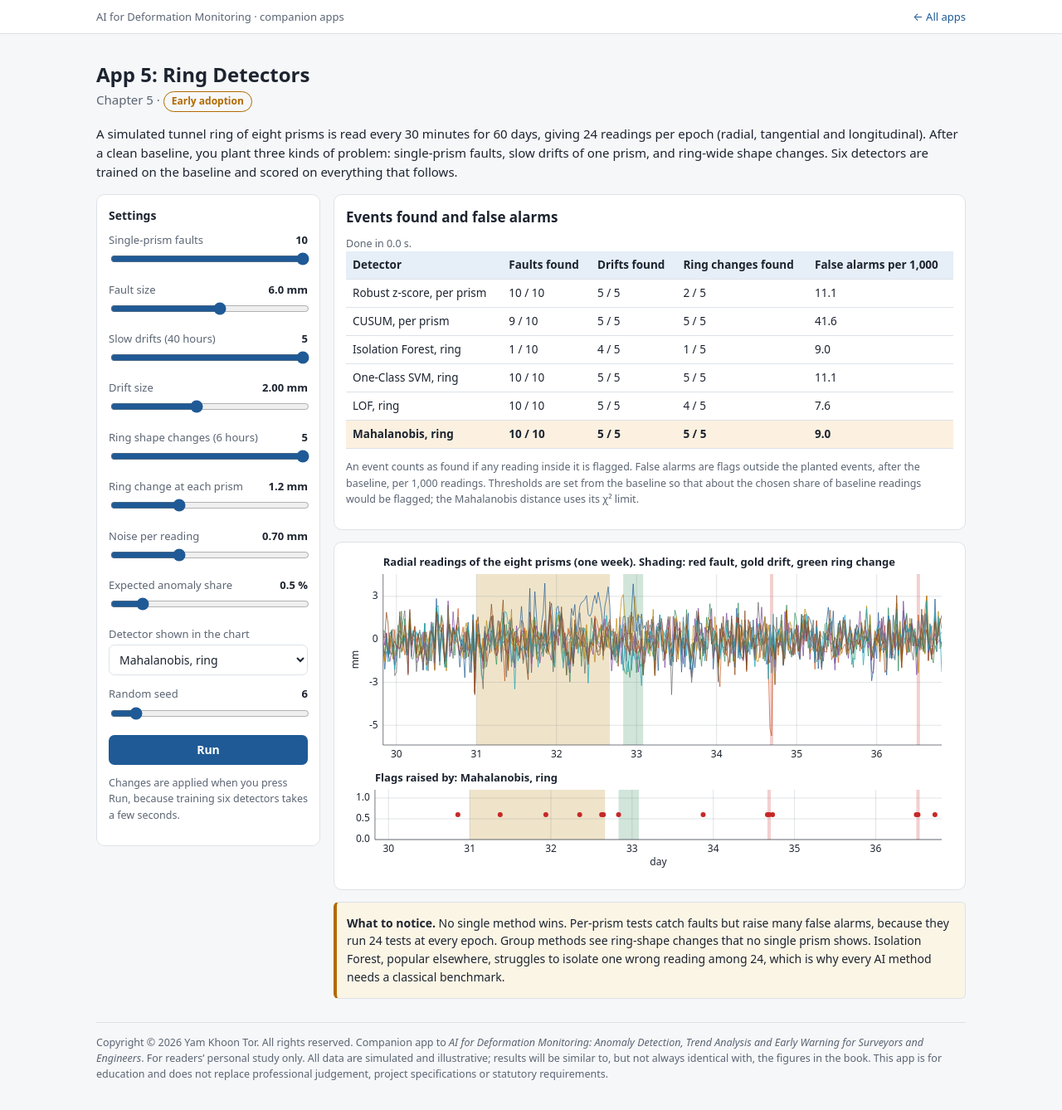
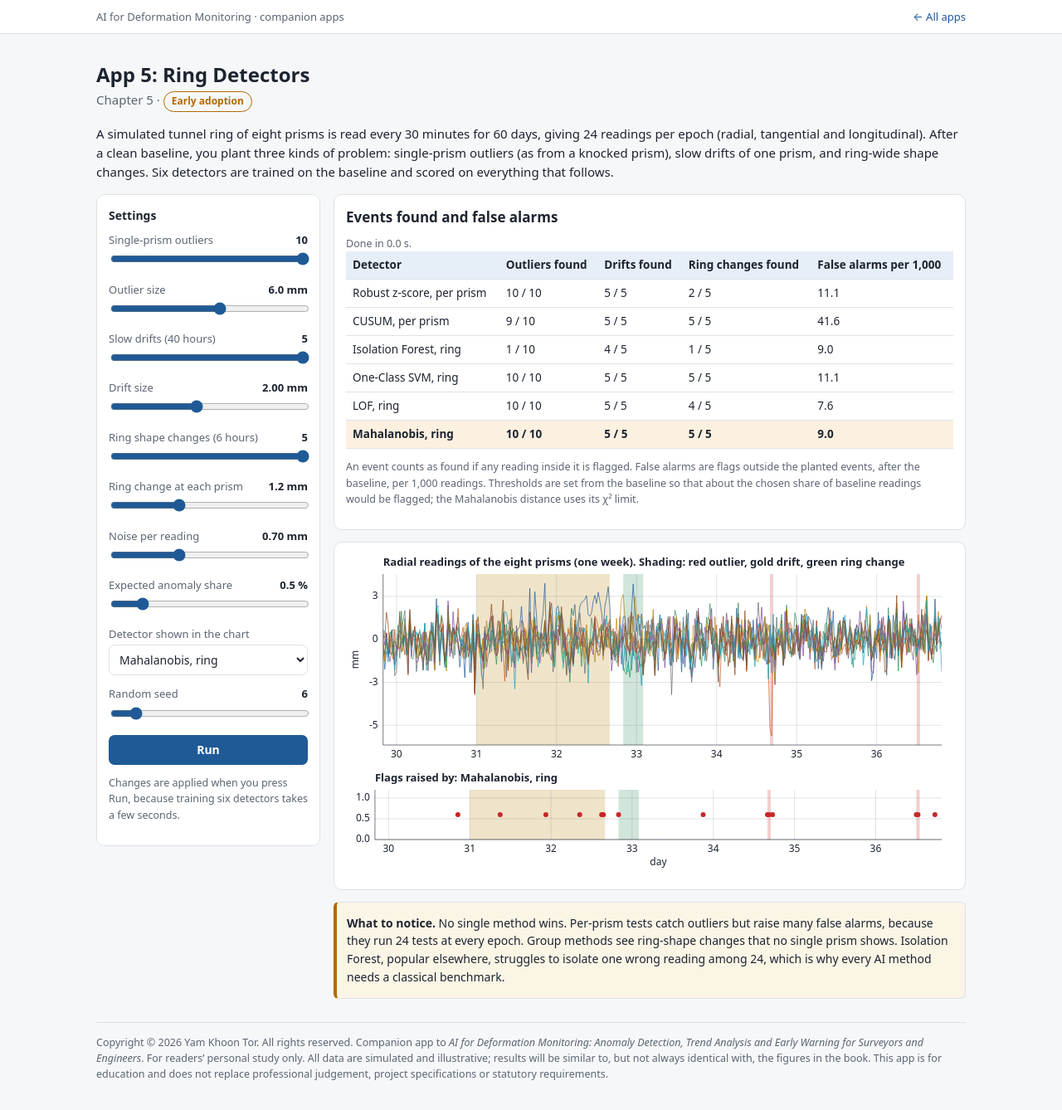
Before and after one commit to yamkhoontor/AIDeform, a plain HTML site: page apps/app05-ring-detectors.html in a window 1280 px wide. Shown: the whole page at 83% size. Drawn offline with Linux system fonts and the light colour scheme.

Commit message:
Add files via upload

```diff
--- a/apps/app05-ring-detectors.html
+++ b/apps/app05-ring-detectors.html
@@ -4,7 +4,7 @@
 <meta charset="utf-8">
 <meta name="viewport" content="width=device-width, initial-scale=1">
 <title>App 5: Ring Detectors | AI for Deformation Monitoring</title>
-<meta name="description" content="Plant faults, drifts and shape changes in a tunnel ring; compare six detectors.">
+<meta name="description" content="Plant outliers, drifts and shape changes in a tunnel ring; compare six detectors.">
 <link rel="stylesheet" href="../assets/style.css">
 </head>
 <body>
@@ -12,14 +12,14 @@
 <main class="wrap">
 <h1>App 5: Ring Detectors</h1>
 <p class="sub">Chapter 5 &middot; <span class="badge early">Early adoption</span></p>
-<p>A simulated tunnel ring of eight prisms is read every 30 minutes for 60 days, giving 24 readings per epoch (radial, tangential and longitudinal). After a clean baseline, you plant three kinds of problem: single-prism faults, slow drifts of one prism, and ring-wide shape changes. Six detectors are trained on the baseline and scored on everything that follows.</p>
+<p>A simulated tunnel ring of eight prisms is read every 30 minutes for 60 days, giving 24 readings per epoch (radial, tangential and longitudinal). After a clean baseline, you plant three kinds of problem: single-prism outliers (as from a knocked prism), slow drifts of one prism, and ring-wide shape changes. Six detectors are trained on the baseline and scored on everything that follows.</p>
 <div class="layout">
   <aside class="panel controls"><h3>Settings</h3><div id="controls"></div><p class="small">Changes are applied when you press Run, because training six detectors takes a few seconds.</p></aside>
   <section class="out">
     <div class="panel"><h2 style="margin-top:0">Events found and false alarms</h2><div id="status" class="busy">Training detectors…</div><div id="tab" class="scroll"></div>
       <p class="small">An event counts as found if any reading inside it is flagged. False alarms are flags outside the planted events, after the baseline, per 1,000 readings. Thresholds are set from the baseline so that about the chosen share of baseline readings would be flagged; the Mahalanobis distance uses its χ² limit.</p></div>
     <div class="panel"><div class="chartbox"><canvas id="c1"></canvas></div><div class="chartbox"><canvas id="c2"></canvas></div></div>
-    <div class="panel note"><p><strong>What to notice.</strong> No single method wins. Per-prism tests catch faults but raise many false alarms, because they run 24 tests at every epoch. Group methods see ring-shape changes that no single prism shows. Isolation Forest, popular elsewhere, struggles to isolate one wrong reading among 24, which is why every AI method needs a classical benchmark.</p></div>
+    <div class="panel note"><p><strong>What to notice.</strong> No single method wins. Per-prism tests catch outliers but raise many false alarms, because they run 24 tests at every epoch. Group methods see ring-shape changes that no single prism shows. Isolation Forest, popular elsewhere, struggles to isolate one wrong reading among 24, which is why every AI method needs a classical benchmark.</p></div>
   </section>
 </div>
 <footer>Copyright &copy; 2026 Yam Khoon Tor. All rights reserved. Companion app to <em>AI for Deformation Monitoring: Anomaly Detection, Trend Analysis and Early Warning for Surveyors and Engineers</em>. For readers’ personal study only. All data are simulated and illustrative; results will be similar to, but not always identical with, the figures in the book. This app is for education and does not replace professional judgement, project specifications or statutory requirements.</footer>
@@ -32,8 +32,8 @@
 const S = AD.stats, C = AD.colours, ML = AD.ml;
 const DET = ["Robust z-score, per prism", "CUSUM, per prism", "Isolation Forest, ring", "One-Class SVM, ring", "LOF, ring", "Mahalanobis, ring"];
 const st = AD.controls("#controls", [
-  { key: "nf", label: "Single-prism faults", min: 0, max: 10, step: 1, value: 10 },
-  { key: "fsize", label: "Fault size", min: 1, max: 10, step: 0.5, value: 6, unit: "mm" },
+  { key: "nf", label: "Single-prism outliers", min: 0, max: 10, step: 1, value: 10 },
+  { key: "fsize", label: "Outlier size", min: 1, max: 10, step: 0.5, value: 6, unit: "mm" },
   { key: "nd", label: "Slow drifts (40 hours)", min: 0, max: 5, step: 1, value: 5 },
   { key: "dsize", label: "Drift size", min: 0.5, max: 4, step: 0.25, value: 2, unit: "mm" },
   { key: "nr", label: "Ring shape changes (6 hours)", min: 0, max: 5, step: 1, value: 5 },
@@ -87,14 +87,14 @@ function draw() {
   const rows = DET.map((name, d) => { const found = { fault: 0, drift: 0, ring: 0 }; ev.forEach((e) => { if (flags[d].slice(e.s, e.e).some(Boolean)) found[e.type]++; });
     const fa = flags[d].filter((f, i) => f && i >= base && !ev.some((e) => i >= e.s && i < e.e)).length;
     return [name, found.fault + " / " + cnt("fault"), found.drift + " / " + cnt("drift"), found.ring + " / " + cnt("ring"), (fa / nOut * 1000).toFixed(1)]; });
-  AD.table("#tab", ["Detector", "Faults found", "Drifts found", "Ring changes found", "False alarms per 1,000"], rows, { highlight: (i) => i === parseInt(st.show) });
+  AD.table("#tab", ["Detector", "Outliers found", "Drifts found", "Ring changes found", "False alarms per 1,000"], rows, { highlight: (i) => i === parseInt(st.show) });
   const s = document.getElementById("status"); s.className = "small"; s.textContent = "Done in " + secs.toFixed(1) + " s.";
   // chart: one week of radial readings from the first planted ring change (or the first event)
   const e0 = ev.find((e) => e.type === "ring") || ev[0] || { s: base + 200 };
   const a = Math.max(base, e0.s - 3 * 48), b = Math.min(n, a + 7 * 48), x = S.range(b - a, a).map((i) => i / 48);
   const ser = S.range(P).map((p) => ({ x, y: x.map((_, k) => X[a + k][3 * p]), color: AD.series[p], width: 0.7 }));
   const shade = ev.filter((e) => e.e > a && e.s < b).map((e) => ({ x0: e.s / 48, x1: Math.max(e.e, e.s + 2) / 48, color: e.type === "ring" ? "rgba(46,139,87,0.22)" : e.type === "drift" ? "rgba(184,134,11,0.22)" : "rgba(198,40,40,0.22)" }));
-  AD.plot("#c1", { title: "Radial readings of the eight prisms (one week). Shading: red fault, gold drift, green ring change", height: 260, ylabel: "mm", series: ser, shade, legend: false });
+  AD.plot("#c1", { title: "Radial readings of the eight prisms (one week). Shading: red outlier, gold drift, green ring change", height: 260, ylabel: "mm", series: ser, shade, legend: false });
   const d = parseInt(st.show), fx = x.filter((_, k) => flags[d][a + k]);
   AD.plot("#c2", { title: "Flags raised by: " + DET[d], height: 130, xlabel: "day", ylim: [0, 1.2], xlim: [x[0], x[x.length - 1]], shade, legend: false,
     series: [{ x: fx, y: fx.map(() => 0.6), type: "points", size: 3, color: C.suspend }] });
```
Also changed, not shown: apps/app06-thermal-cycle-detectors.html (+1 -1 lines).
